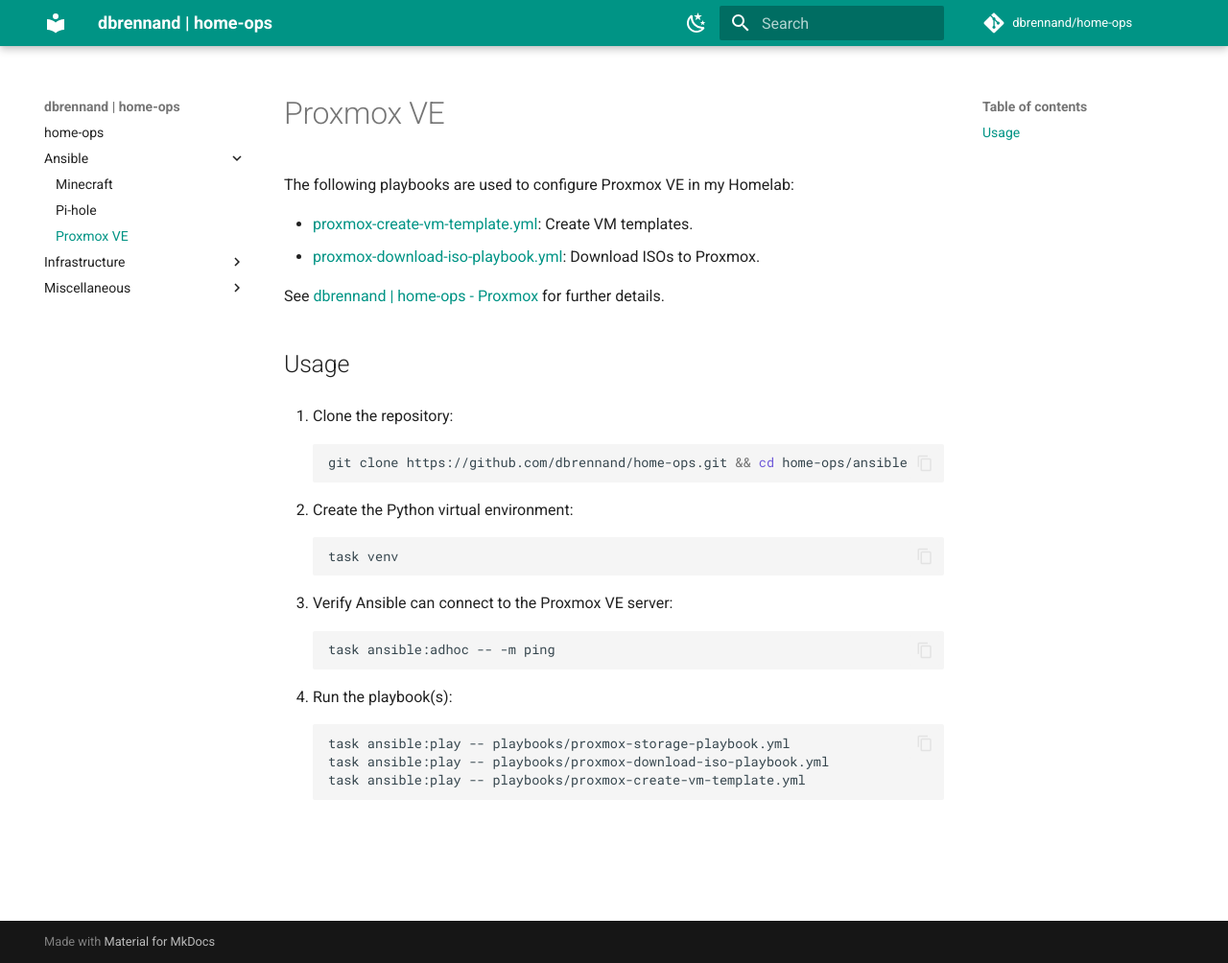
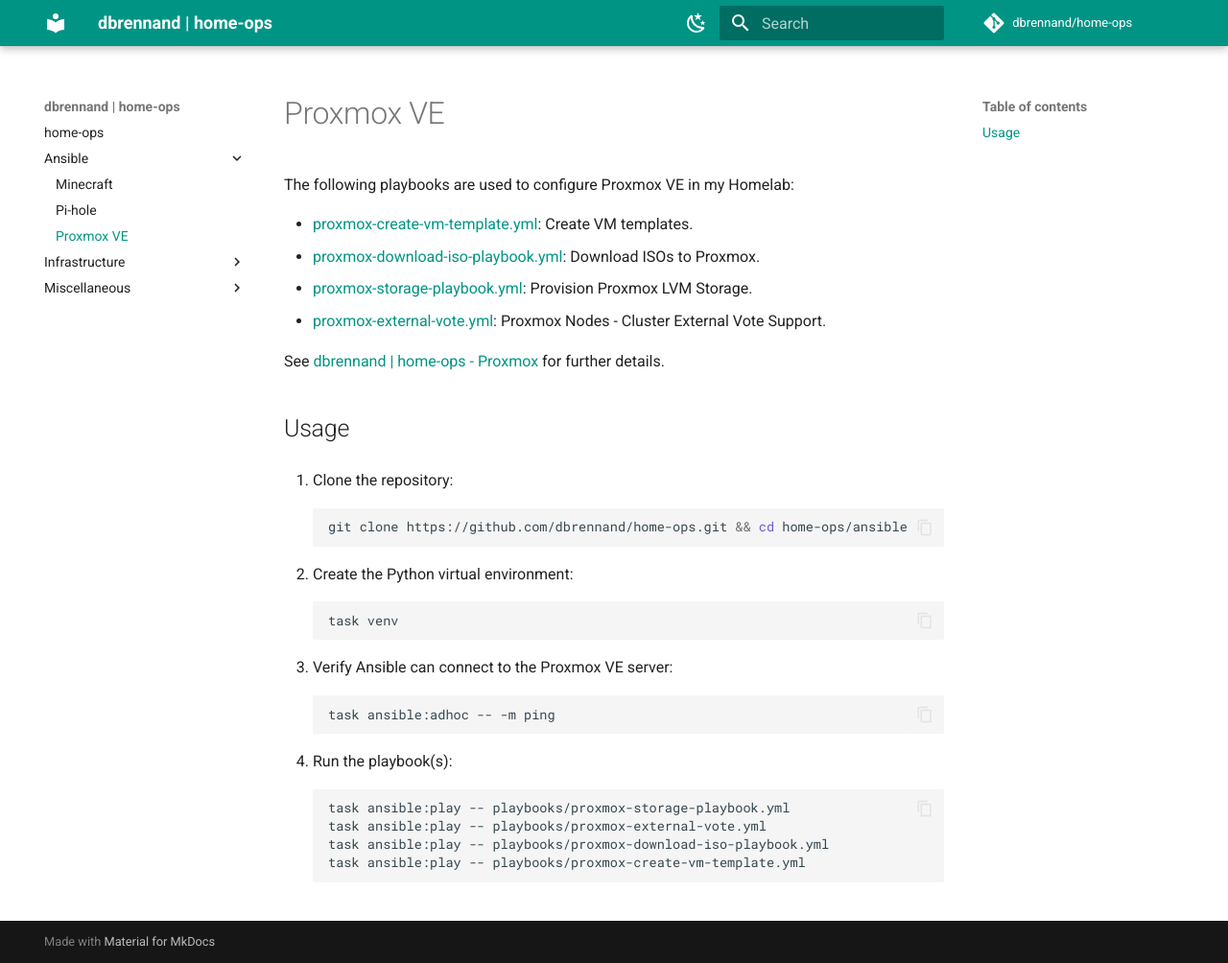
Before and after one commit to dbrennand/home-ops, an MkDocs documentation site: the page built from docs/ansible/proxmox.md, in a window 1280 px wide and 1004 px high. Shown: the whole window at 96% size. Built offline with MkDocs 1.6.1 and Material for MkDocs 9.7.7, drawn with Linux system fonts in a browser that asks for light colours; comment, search, counter and statistics services are not loaded.

Commit message:
docs: add new Proxmox playbooks

````diff
--- a/docs/ansible/proxmox.md
+++ b/docs/ansible/proxmox.md
@@ -4,6 +4,8 @@
 
 - [proxmox-create-vm-template.yml](https://github.com/dbrennand/home-ops/blob/dev/ansible/playbooks/proxmox-create-vm-template.yml): Create VM templates.
 - [proxmox-download-iso-playbook.yml](https://github.com/dbrennand/home-ops/blob/dev/ansible/playbooks/proxmox-download-iso-playbook.yml): Download ISOs to Proxmox.
+- [proxmox-storage-playbook.yml](https://github.com/dbrennand/home-ops/blob/dev/ansible/playbooks/proxmox-storage-playbook.yml): Provision Proxmox LVM Storage.
+- [proxmox-external-vote.yml](https://github.com/dbrennand/home-ops/blob/dev/ansible/playbooks/proxmox-external-vote.yml): Proxmox Nodes - Cluster External Vote Support.
 
 See [dbrennand | home-ops - Proxmox](https://homeops.danielbrennand.com/infrastructure/Proxmox/) for further details.
 
@@ -31,6 +33,7 @@
 
     ```bash
     task ansible:play -- playbooks/proxmox-storage-playbook.yml
+    task ansible:play -- playbooks/proxmox-external-vote.yml
     task ansible:play -- playbooks/proxmox-download-iso-playbook.yml
     task ansible:play -- playbooks/proxmox-create-vm-template.yml
     ```
````
